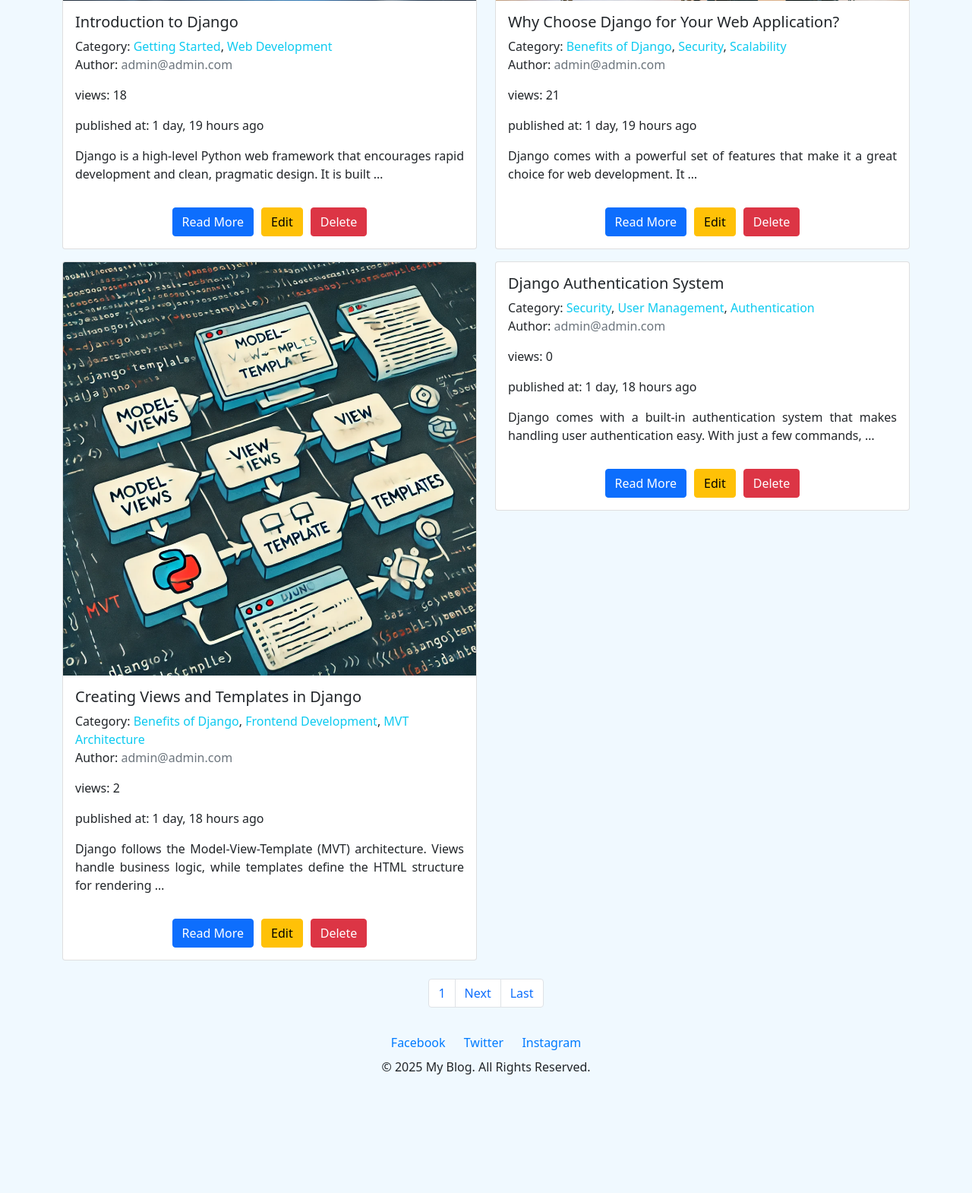
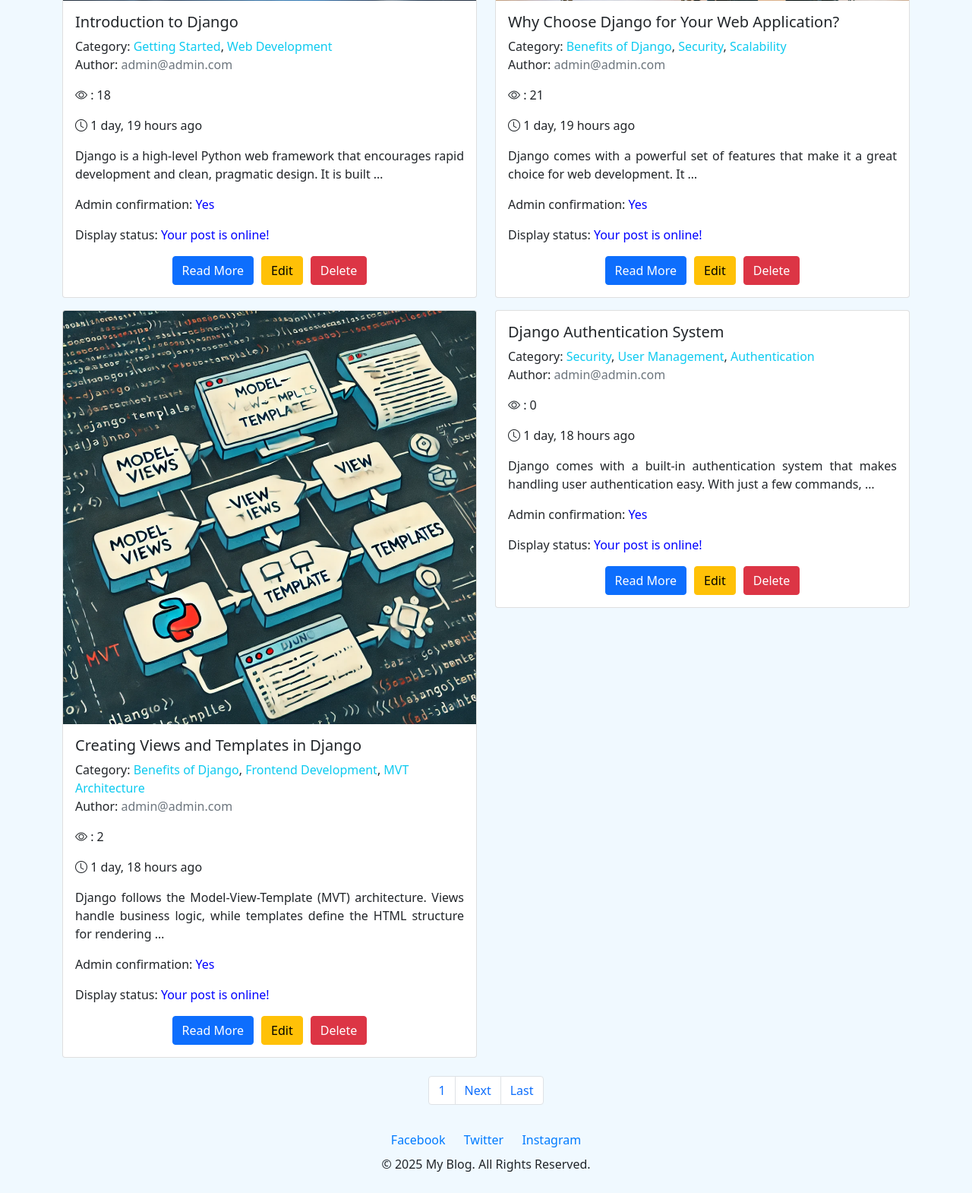
Before and after one commit to sdgmhz/djnago_blog_final, a Django app: page /blog/manage_my_post/ in a window 1280 px wide. Shown: the part 754-2324 px from the top of the page at 76% size. Before the commit the page ends 2168 px from the top, so only its background shows below. Run offline with Django 4.2, Linux system fonts and the light colour scheme; a user stored in the database is signed in; data comes from the database, SQL or seed files in the repository; both versions use the stored data as it was after the commit.

Commit message:
add some corrections to the templates

```diff
--- a/core/templates/blog/post_detail.html
+++ b/core/templates/blog/post_detail.html
@@ -21,8 +21,8 @@
                  <a  class="text-decoration-none link-info" href="{% url 'blog:post_category' category.name %}">{{category}}</a>{% if not forloop.last %}, {% endif %}
                 {% endfor %}</span>
             <p class="card-text">Author: <a class="text-decoration-none link-secondary" href="{% url 'blog:post_author' post.author %}">{{ post.author }}</a></p>
-            <p class="card-text">views: {{ post.counted_views|intcomma }}</p>
-            <span class="card-text">published at: {{ post.created_date|naturaltime }}</span>
+            <p class="card-text"><i class="bi bi-eye"></i> : {{ post.counted_views|intcomma }}</p>
+            <span class="card-text">published {{ post.created_date|naturaltime }}</span>
             <p>{{post.content|safe}}</p>
             {% if request.user == post.author.user %}
             <a href="{% url 'blog:post_update' post.id %}" class="btn btn-warning">Edit</a>
--- a/core/templates/blog/post_list.html
+++ b/core/templates/blog/post_list.html
@@ -24,8 +24,8 @@ Blog
                     {% endfor %}
                 </span>
                 <p class="card-text">Author: <a class="text-decoration-none link-secondary" href="{% url 'blog:post_author' post.author %}">{{ post.author }}</a></p>
-                <p class="card-text">views: {{ post.counted_views|intcomma }}</p>
-                <span class="card-text">published at: {{ post.created_date|naturaltime }}</span>
+                <p class="card-text"><i class="bi bi-eye"></i> : {{ post.counted_views|intcomma }}</p>
+                <span class="card-text">published {{ post.created_date|naturaltime }}</span>
 
                 <p class="card-text">{{post.content|safe|truncatewords:20}}</p>
             </div>
--- a/core/templates/blog/post_management.html
+++ b/core/templates/blog/post_management.html
@@ -25,13 +25,38 @@ Post Management
                     {% endfor %}
                 </span>
                 <p class="card-text">Author: <a class="text-decoration-none link-secondary" href="{% url 'blog:post_author' post.author %}">{{ post.author }}</a></p>
-                <p class="card-text">views: {{ post.counted_views|intcomma }}</p>
-                <span class="card-text">published at: {{ post.created_date|naturaltime }}</span>
+                <p class="card-text"><i class="bi bi-eye"></i> : {{ post.counted_views|intcomma }}</p>
+                <span class="card-text"><span class="bi bi-clock"></span> {{ post.created_date|naturaltime }}</span>
 
                 <p class="card-text">{{post.content|safe|truncatewords:20}}</p>
+                <p class="card-text">Admin confirmation:
+                    <span>
+                        {% if post.status == 'pub' %}
+
+                        <span style="color: blue;">Yes</span></p>
+                        {% else %}
+                        <span style="color: red;">Not yet!</span></p>
+                        {% endif %}
+                    </span>
+                </p>
+
+                <p class="card-text">Display status:
+                    <span>
+                {% now "Y-m-d H:i:s" as now %}
+                {% if post.status == 'pub'  and now > post.poblished_date|date:"Y-m-d H:i:s" %}
+                    <span style="color: blue;">Your post is online!</span>
+                {% else %}
+                    <span style="color: red;">Your post is a draft.</span>
+                {% endif %}
+                    </span>
+                </p>
+
+
             </div>
             <div style="display: flex; gap: 10px;" class="mb-3 mx-auto">
+                {% if post.status == 'pub' and now > post.poblished_date|date:"Y-m-d H:i:s" %}
                 <a href="{{ post.get_absolute_url }}" class="btn btn-primary">Read More</a>
+                {% endif %}
 
                 <a class="btn btn-warning" href="{% url 'blog:post_update' post.id %}">Edit</a>
                 <a class="btn btn-danger" href="{% url 'blog:post_delete' post.id %}">Delete</a>
```
Also changed, not shown: core/db.sqlite3.
